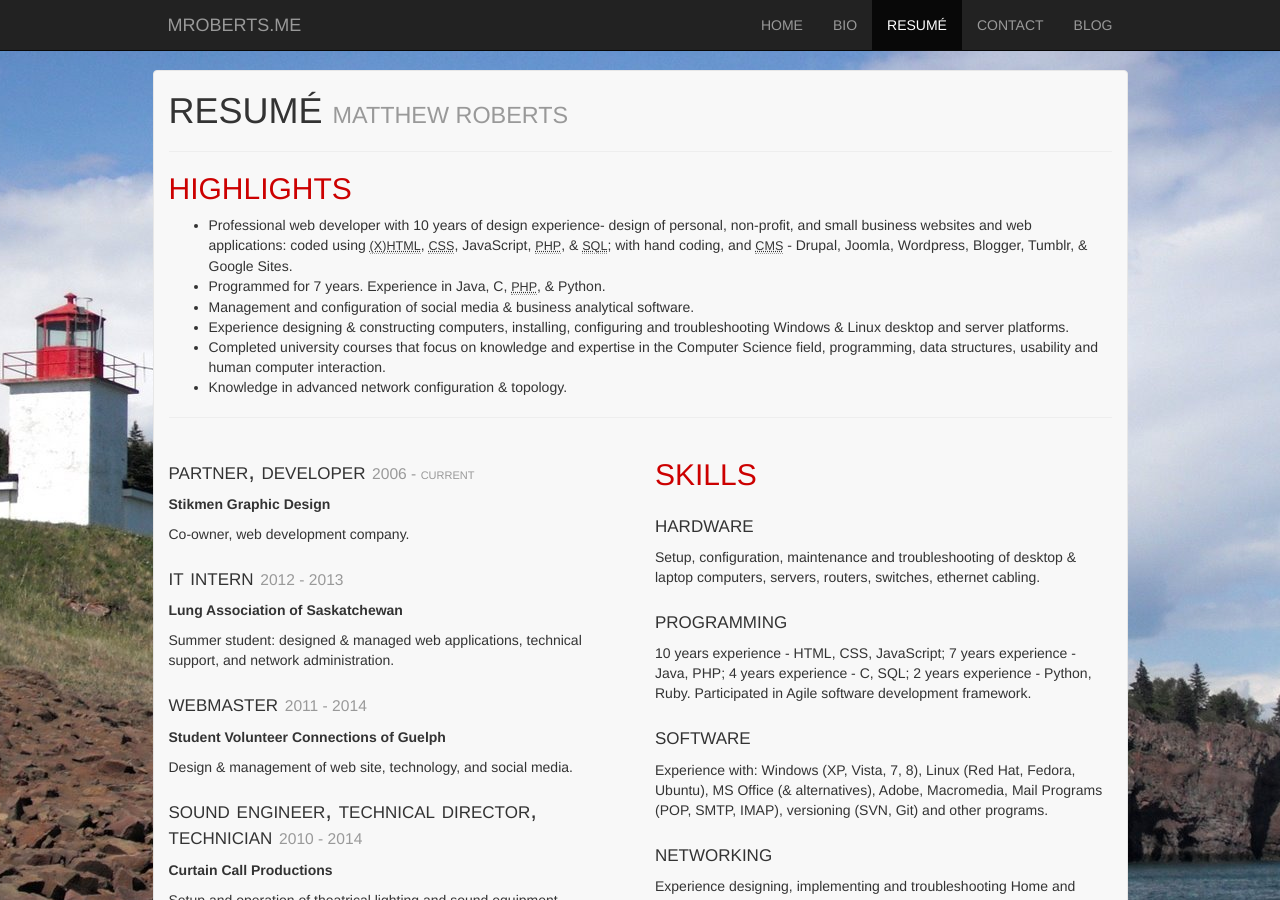
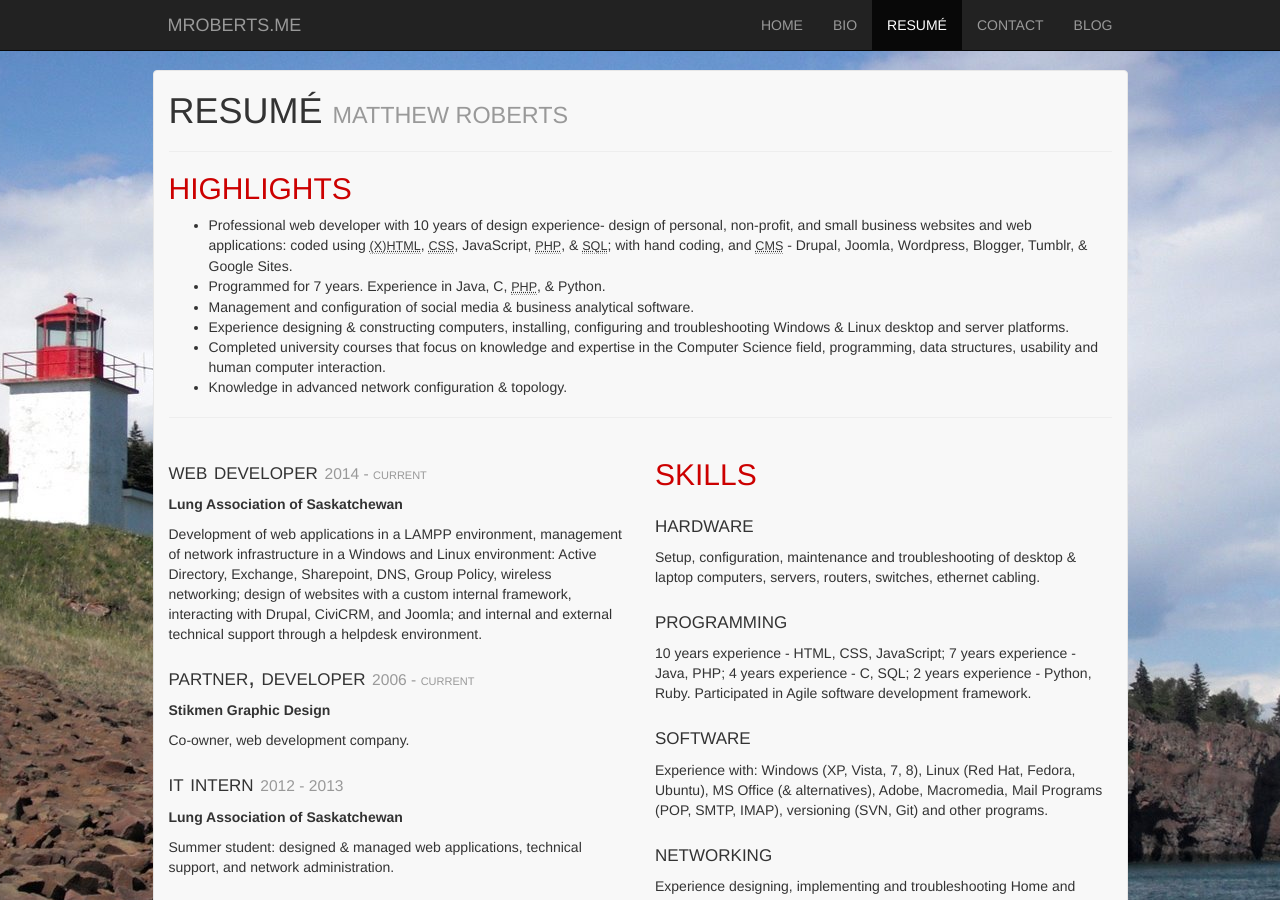
Before and after one commit to eruraindil/eruraindil.github.com, a Jekyll site: the page built from resume/index.html, in a window 1280 px wide and 900 px high. Built offline with Jekyll 4.4.1, drawn with Linux system fonts in a browser that asks for light colours; Markdown is read by kramdown in place of the engine named in the settings.

Commit message:
updating sask info

```diff
--- a/bio/index.html
+++ b/bio/index.html
@@ -16,5 +16,5 @@ menu: bio
 <p>At KES, <em>Matthew</em> began to take more interest in computer hardware and scavenged an old desktop computer from Malcolm (really old, older than him with 36MB RAM and a 130mHz Intel processor) which he took apart and tinkered with, eventually installing <a href="http://www.ubuntu.com"  onclick="window.open(this.href,'_blank');return false;">Ubuntu Server Edition</a> on to its tiny hard drive and thus began his adventure into the wonderful world of Linux and computer networking.</p>
 <p>After completing his high school diploma at KES with honours, <em>Matthew</em> spent a year at <a href="http://www.stfx.ca"  onclick="window.open(this.href,'_blank');return false;">St. Francis Xavier University,</a> obtained his first year of a Bachelor of Information Systems (BIS) with Dean's List, honours placement before deciding that StFX and the BIS program wasn't quite right for him. He transfered to the <a href="http://www.uoguelph.ca"  onclick="window.open(this.href,'_blank');return false;">University of Guelph</a> and combined his interest in psychology with his passion of computer science in the Information Systems and Human Behaviour (Honours) major (ISHB). Retaining his interest in business from his year at StFX he is minoring in Economics.</p>
 <p>He spent a summer working in professional theatre at the <a href="http://www.shipscompany.com" onclick="window.open(this.href,'_blank');return false;">Ship's Company Theatre</a> in Parrsboro, Nova Scotia, as a theatre technician, putting his knowledge of theatre technology from high school to use in a professional capacity. At the Ship, Matthew was involved in productions of <em>The Net</em>, and <em>Fishing for Frank</em>; as well as various other theatrical, and musical events.</p>
-<p>At the University of Guelph, Matthew has spent his time working at <a href="http://www.uoguelph.ca/svc/" onclick="window.open(this.href,'_blank');return false;">Student Volunteer Connections of Guelph</a>, a student run volunteer centre, as their webmaster and IT manager; and at <a href="http://www.uoguelph.ca/~curtain/" onclick="window.open(this.href,'_blank');return false;">Curtain Call Productions</a> first as a technician, and now as a Technical Director. At CCP, Matthew has been involved in productions of <em>RENT</em>, <em>Jekyll &amp; Hyde</em>, and <em>Cabaret</em>.</p>
-<p><em>Matthew</em> has spent the past two summers in Saskatoon, Saskatchewan working in IT at the <a href="http://sk.lung.ca" onclick="window.open(this.href,'_blank');return false;">Lung Association of Saskatchewan</a> and is finishing his degree at the University of Guelph.</p>
+<p>At the University of Guelph, Matthew has spent his time working at <a href="http://www.uoguelph.ca/svc/" onclick="window.open(this.href,'_blank');return false;">Student Volunteer Connections of Guelph</a>, a student run volunteer centre, as their webmaster and IT manager; and at <a href="http://www.uoguelph.ca/~curtain/" onclick="window.open(this.href,'_blank');return false;">Curtain Call Productions</a> as a technician and Technical Director. At CCP, Matthew was involved in productions of <em>RENT</em>, <em>Jekyll &amp; Hyde</em>, <em>Cabaret</em>, and <em>The Drowsey Chaparone</em>.</p>
+<p><em>Matthew</em> lives in Saskatoon, Saskatchewan and is working in IT at the <a href="http://sk.lung.ca" onclick="window.open(this.href,'_blank');return false;">Lung Association of Saskatchewan</a>, freelancing as a web developer in his spare time, and is in search of some community theatre to be a part of.</p>
--- a/contact/index.html
+++ b/contact/index.html
@@ -10,7 +10,7 @@ menu: contact
 </div>
 <div id="contact-page">
   <h2>Matthew Roberts</h2>
-  <p class="lead">(226) 820-3344 - <a href="mailto:contact@mroberts.me">contact@mroberts.me</a></p>
+  <p class="lead">(639) 471-0016 - <a href="mailto:contact@mroberts.me">contact@mroberts.me</a></p>
   <p>
     <a href="http://twitter.com/eruraindil"><img src="/img/twitter_50x50.png" class="" alt="twitter"></a>
     <a href="http://www.facebook.com/eruraindil"><img src="/img/facebook_50x50.png" class="" alt="facebook"></a>
--- a/index.html
+++ b/index.html
@@ -6,12 +6,12 @@ menu: home
 ---
 
 <h1 class="fff_tusjbold">{{ page.title }} <small><a href="http://keyserver.ubuntu.com:11371/pks/lookup?op=get&fingerprint=on&search=0x210E343B4D1B0E10"><abbr title="Pretty Good Privacy" class="initialism">PGP</abbr></a></small></h1>
-<p class="lead"><a href="http://uoguelph.ca/svc/">Webmaster</a> - <a href="http://stikmen.ca/">Developer</a> - <a href="http://sk.lung.ca/">IT Intern</a> - <a href="http://uoguelph.ca/~curtain/">Theatre Technician</a></p>
+<p class="lead"><a href="http://stikmen.ca/">Freelance Web Developer</a> - <a href="http://sk.lung.ca/">Professional Web Developer</a></p>
 <hr>
 <div class="row">
   <div class="col-md-6">
-    <p class="lead"><strong>Developer</strong>, <strong>theatre technician</strong> and <strong>student</strong> at the <em>University of Guelph</em>.</p>
-    <p>Majoring in Information Systems and Human Behaviour, an interdisciplinary degree in <strong>Computer Science</strong> and <strong>Psychology</strong> with selected emphasis in <strong>Sociology</strong> and <strong>Anthropology</strong>; and minoring in <strong>Economics</strong>.</p>
+    <p class="lead"><strong>Developer</strong>, <strong>theatre technician</strong> and <strong>former student</strong> at the <em>University of Guelph</em>.</p>
+    <p>Majored in Information Systems and Human Behaviour, an interdisciplinary degree in <strong>Computer Science</strong> and <strong>Psychology</strong> with selected emphasis in <strong>Sociology</strong> and <strong>Anthropology</strong>; and minoring in <strong>Economics</strong>.</p>
   </div>
   <div class="col-md-6">
     <h2>interests</h2>
--- a/resume/index.html
+++ b/resume/index.html
@@ -17,6 +17,10 @@ menu: resum&eacute;
 <div class="row">
   <div class="col-md-6">
     <h2 class="hidden">jobs</h2>
+
+    <h3>Web Developer <small>2014 - current</small></h3>
+    <p><strong>Lung Association of Saskatchewan</strong></p>
+    <p>Development of web applications in a LAMPP environment, management of network infrastructure in a Windows and Linux environment: Active Directory, Exchange, Sharepoint, DNS, Group Policy, wireless networking; design of websites with a custom internal framework, interacting with Drupal, CiviCRM, and Joomla; and internal and external technical support through a helpdesk environment.</p>
 
     <h3>Partner, Developer <small>2006 - current</small></h3>
     <p><strong>Stikmen Graphic Design</strong></p>
```
